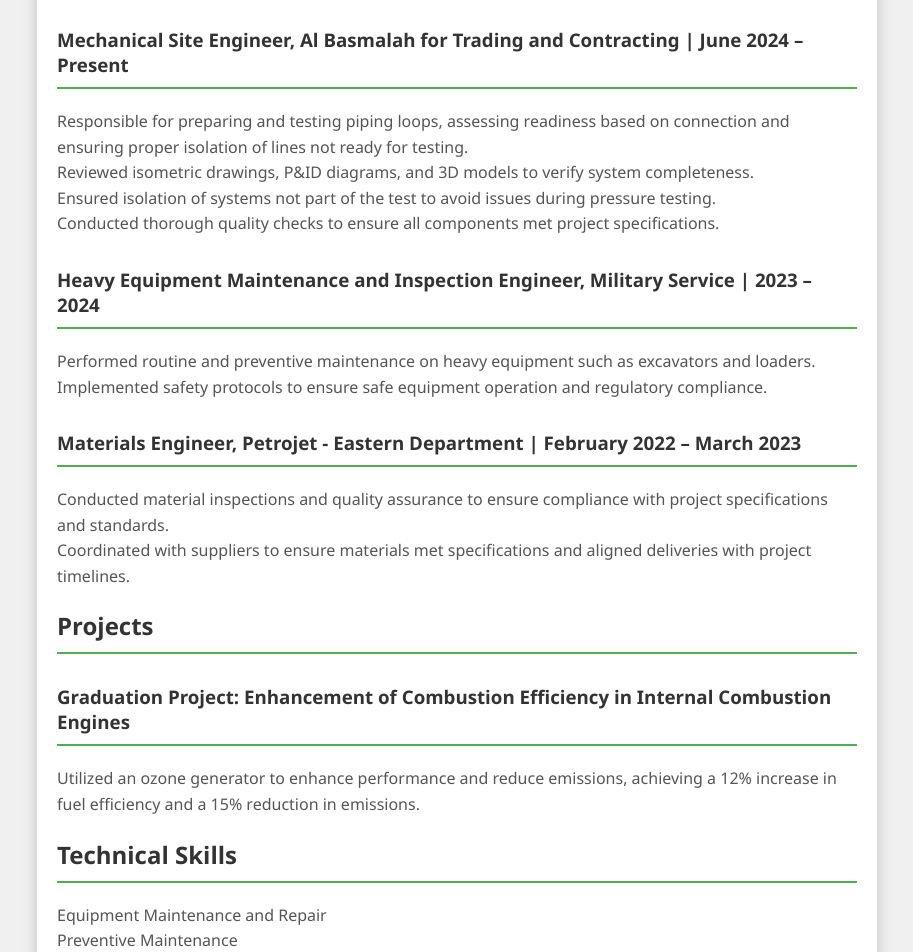
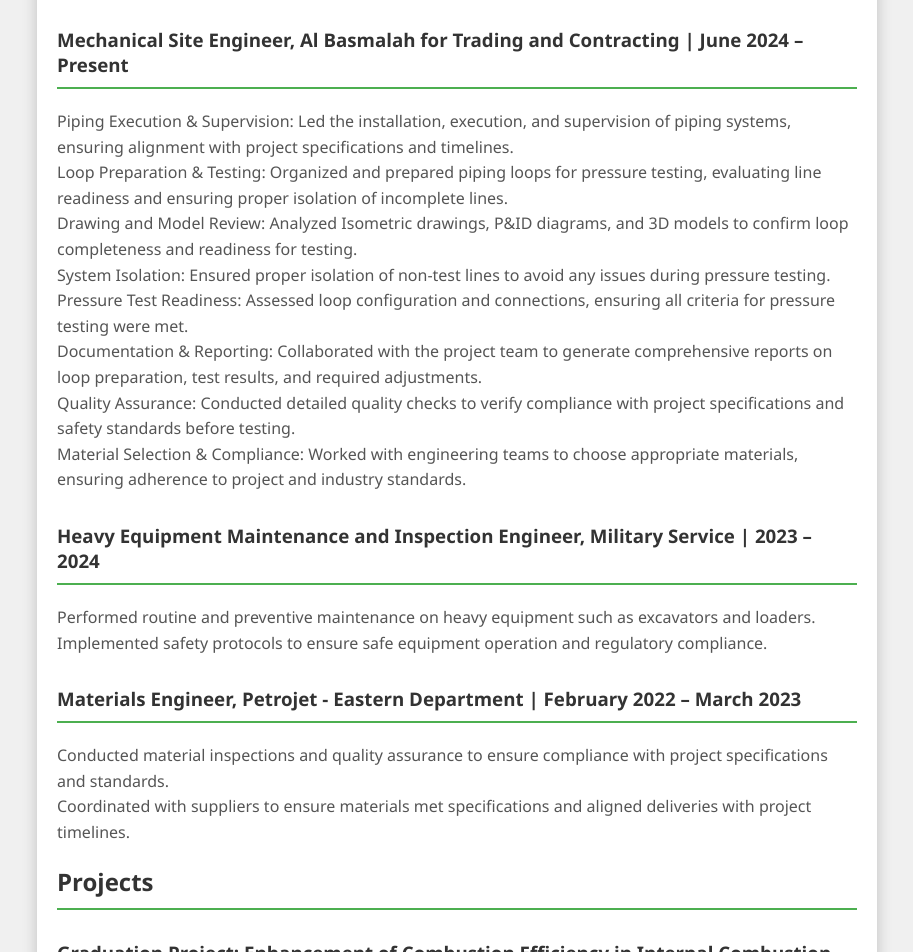
Before and after one commit to abdalla79/Abdallaosama-CV, a plain HTML site: page index.html in a window 1280 px wide. Shown: the part 671-1623 px from the top of the page, without its empty margins (183-1096 px from the left). Drawn offline with Linux system fonts and the light colour scheme.

Commit message:
Add files via upload

```diff
--- a/index.html
+++ b/index.html
@@ -76,7 +76,7 @@
 
     <!-- Header section -->
     <div class="header">
-        <h1>Hassan Osama Hassan</h1>
+        <h1>Abdalla Osama Hassan</h1>
         <p>Mechanical Power Engineer</p>
     </div>
 
@@ -95,10 +95,14 @@
         <h2>Professional Experience</h2>
         <h3>Mechanical Site Engineer, Al Basmalah for Trading and Contracting | June 2024 – Present</h3>
         <ul>
-            <li>Responsible for preparing and testing piping loops, assessing readiness based on connection and ensuring proper isolation of lines not ready for testing.</li>
-            <li>Reviewed isometric drawings, P&ID diagrams, and 3D models to verify system completeness.</li>
-            <li>Ensured isolation of systems not part of the test to avoid issues during pressure testing.</li>
-            <li>Conducted thorough quality checks to ensure all components met project specifications.</li>
+            <li>Piping Execution & Supervision: Led the installation, execution, and supervision of piping systems, ensuring alignment with project specifications and timelines.</li>
+            <li>Loop Preparation & Testing: Organized and prepared piping loops for pressure testing, evaluating line readiness and ensuring proper isolation of incomplete lines.</li>
+            <li>Drawing and Model Review: Analyzed Isometric drawings, P&ID diagrams, and 3D models to confirm loop completeness and readiness for testing.</li>
+            <li>System Isolation: Ensured proper isolation of non-test lines to avoid any issues during pressure testing.</li>
+            <li>Pressure Test Readiness: Assessed loop configuration and connections, ensuring all criteria for pressure testing were met.</li>
+            <li>Documentation & Reporting: Collaborated with the project team to generate comprehensive reports on loop preparation, test results, and required adjustments.</li>
+            <li>Quality Assurance: Conducted detailed quality checks to verify compliance with project specifications and safety standards before testing.</li>
+            <li>Material Selection & Compliance: Worked with engineering teams to choose appropriate materials, ensuring adherence to project and industry standards.</li>
         </ul>
 
         <h3>Heavy Equipment Maintenance and Inspection Engineer, Military Service | 2023 – 2024</h3>
```
